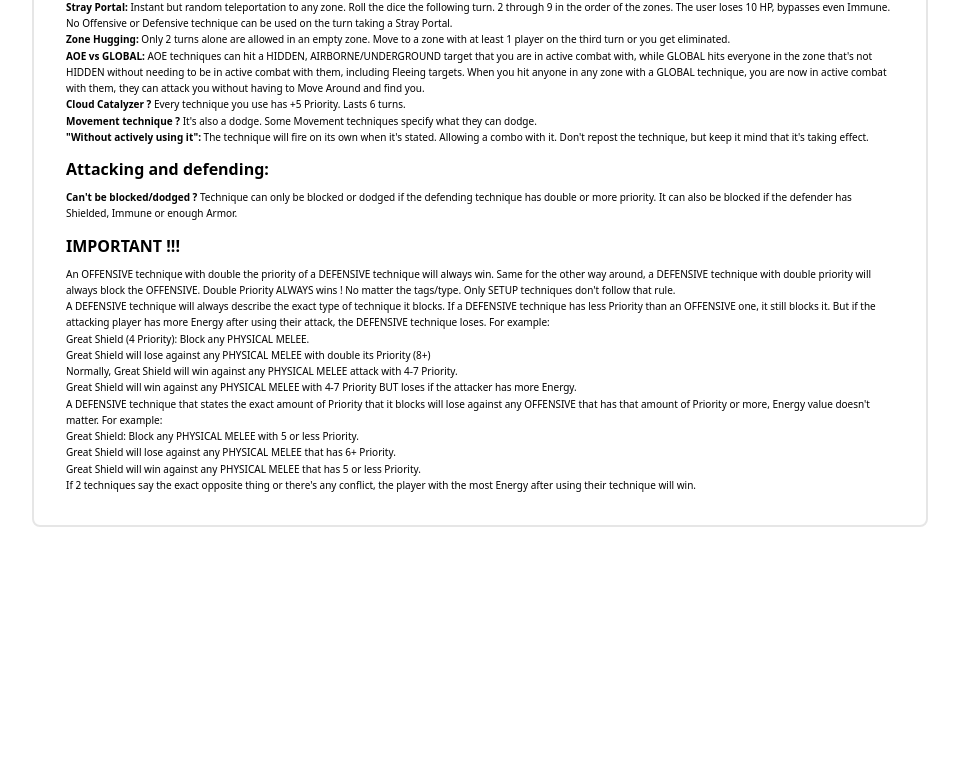
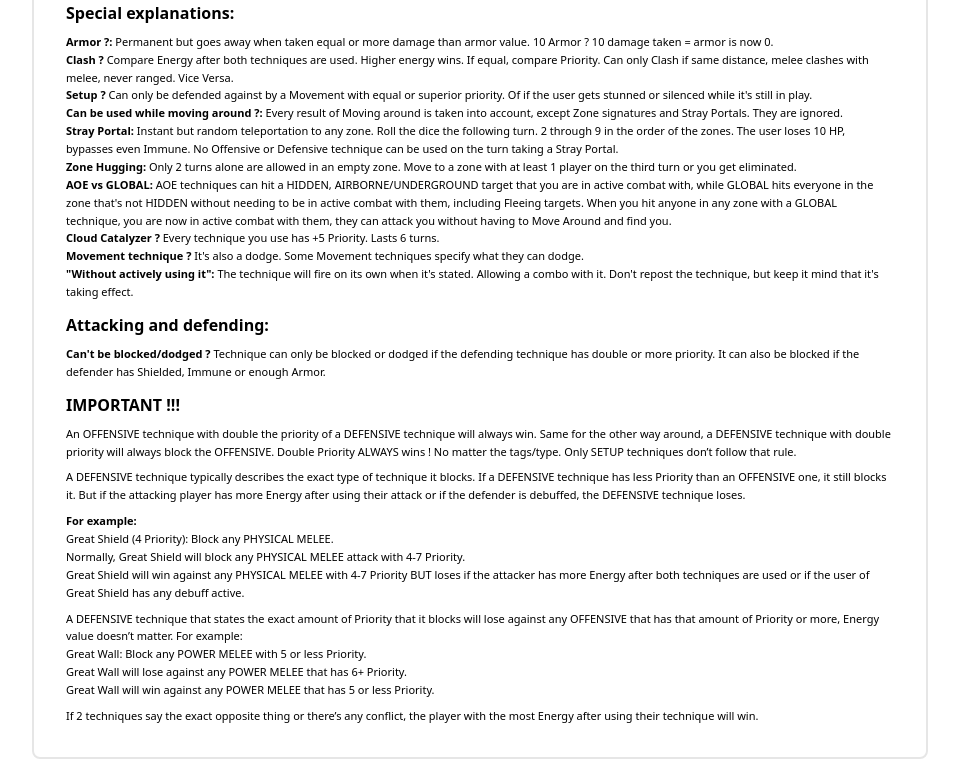
Before and after one commit to Isaacdev2004/ShonenCloud-project, a React (Vite) app: page /cloudopedia in a window 1280 px wide. Shown: the part 926-1709 px from the top of the page, without its empty margins (160-1119 px from the left). Before the commit the page ends 1477 px from the top, so only its background shows below. Built offline with nearby package versions, Linux system fonts and the light colour scheme; the HTML template or start-up script is replaced by a standard one.

Commit message:
Update Cloudopedia content and zone codex modal

```diff
--- a/src/pages/Arena.tsx
+++ b/src/pages/Arena.tsx
@@ -96,6 +96,7 @@ const Arena = () => {
   const [unreadCount, setUnreadCount] = useState(0);
   const [showNotifications, setShowNotifications] = useState(false);
   const [currentTarget, setCurrentTarget] = useState<string | null>(null);
+  const [showZoneCodex, setShowZoneCodex] = useState(false);
 
   useEffect(() => {
     const fetchUser = async () => {
@@ -623,6 +624,17 @@ const Arena = () => {
   };
 
   const handleDeleteArenaPost = async (postId: string) => {
+  const zoneSignatureImages = [
+    { src: "https://i.ibb.co/tTkk6Mwy/Baschool-DONE.jpg", alt: "Baschool" },
+    { src: "https://i.ibb.co/PsBSSZ0s/Chunin-DONE.jpg", alt: "Chunin" },
+    { src: "https://i.ibb.co/vxzKKTpy/Hueco-DONE.jpg", alt: "Hueco" },
+    { src: "https://i.ibb.co/kgsBHd6h/Musutafu-DONE.jpg", alt: "Musutafu" },
+    { src: "https://i.ibb.co/wNrT6g4X/Namek-DONE2.jpg", alt: "Namek" },
+    { src: "https://i.ibb.co/9mk6mgfh/Scrap-DONE2.jpg", alt: "Scrap" },
+    { src: "https://i.ibb.co/TD7tdTSX/Shibuya-DONE.jpg", alt: "Shibuya" },
+    { src: "https://i.ibb.co/7JkkMy05/Testing-DONE.jpg", alt: "Testing" },
+  ];
+
     const { error } = await supabase
       .from("arena_posts")
       .delete()
@@ -1065,7 +1077,7 @@ const Arena = () => {
             {/* Section 3: Cloudopedia */}
             <div className="border-2 border-border rounded-lg p-6 bg-card">
               <div className="flex items-center gap-4 justify-between">
-                <div className="flex items-center gap-4">
+                <div className="flex items-center gap-4 flex-wrap">
                   <div className="w-16 h-16 rounded-full border-2 border-border flex items-center justify-center text-2xl font-bold">
                     3
                   </div>
@@ -1075,6 +1087,13 @@ const Arena = () => {
                     className="text-lg"
                   >
                     Cloudopedia
+                  </Button>
+                  <Button
+                    onClick={() => setShowZoneCodex(true)}
+                    variant="outline"
+                    className="text-lg"
+                  >
+                    Zone Signatures &amp; Codex
                   </Button>
                 </div>
 
@@ -1250,6 +1269,44 @@ const Arena = () => {
         </div>
       </div>
 
+      {/* Zone Signatures & Codex Dialog */}
+      <Dialog open={showZoneCodex} onOpenChange={setShowZoneCodex}>
+        <DialogContent className="max-w-6xl w-[90vw] max-h-[85vh] overflow-y-auto">
+          <DialogHeader>
+            <DialogTitle>Zone Signatures and Codex Titles</DialogTitle>
+          </DialogHeader>
+          <div className="space-y-4 text-sm text-foreground">
+            <p>Use the horizontal scrollbar to see the other images.</p>
+            <div className="bg-[#333] overflow-x-auto whitespace-nowrap p-3 rounded-lg border border-border">
+              {zoneSignatureImages.map((img) => (
+                <img
+                  key={img.src}
+                  src={img.src}
+                  alt={img.alt}
+                  className="inline-block mr-2 h-[218px] w-[400px] object-cover rounded-md border border-border"
+                />
+              ))}
+            </div>
+            <p>
+              Remember, you must stay inactive for the amount of time mentioned to complete a zone signature. And below are the titles that can be purchased in The Yards. They last 48 hours and will automatically disappear from your profile.
+            </p>
+            <p>
+              <a
+                href="https://ibb.co/6R8nMb13"
+                target="_blank"
+                rel="noreferrer"
+              >
+                <img
+                  src="https://i.ibb.co/XZD2Qp3h/Codex-1st-wave.png"
+                  alt="Codex 1st wave"
+                  className="max-w-full h-auto rounded-md border border-border"
+                />
+              </a>
+            </p>
+          </div>
+        </DialogContent>
+      </Dialog>
+
       {/* Take Action Dialog */}
       <Dialog open={showActionDialog} onOpenChange={setShowActionDialog}>
         <DialogContent className="max-w-2xl max-h-[80vh] overflow-y-auto">
--- a/src/pages/Cloudopedia.tsx
+++ b/src/pages/Cloudopedia.tsx
@@ -20,11 +20,14 @@ const Cloudopedia = () => {
         <div className="border-2 border-border rounded-lg p-8 bg-card">
           <h1 className="text-4xl font-bold text-foreground mb-6">Cloudopedia</h1>
 
-          <div className="text-[10px] text-foreground space-y-3 leading-relaxed">
+          <div className="text-[11px] text-foreground space-y-3 leading-relaxed">
             <div>
               <h2 className="text-base font-bold text-foreground mb-2">Starting off-MUST READ:</h2>
               <p>
                 Fights can only be joined every 30 minutes,with a 5 minute window. Example: At 9:00 you can join, all the way to 9:05. If you miss it, you cannot join until 9:30 to 9:35. Then 10 to 10:05, 10:30 to 10:35 etc… Please, RESPECT this, as it allows other players already in fight to prepare themselves for newcomers. It's only fair to them.
+              </p>
+              <p className="mt-2">
+                Put your cursor on any profile pictures in any zones to see your opponent&apos;s current stats.
               </p>
             </div>
 
@@ -139,37 +142,35 @@ const Cloudopedia = () => {
             <div>
               <h2 className="text-base font-bold text-foreground mb-2">IMPORTANT !!!</h2>
               <p>
-                An OFFENSIVE technique with double the priority of a DEFENSIVE technique will always win. Same for the other way around, a DEFENSIVE technique with double priority will always block the OFFENSIVE. Double Priority ALWAYS wins ! No matter the tags/type. Only SETUP techniques don't follow that rule.
+                An OFFENSIVE technique with double the priority of a DEFENSIVE technique will always win. Same for the other way around, a DEFENSIVE technique with double priority will always block the OFFENSIVE. Double Priority ALWAYS wins ! No matter the tags/type. Only SETUP techniques don’t follow that rule.
               </p>
-              <p>
-                A DEFENSIVE technique will always describe the exact type of technique it blocks. If a DEFENSIVE technique has less Priority than an OFFENSIVE one, it still blocks it. But if the attacking player has more Energy after using their attack, the DEFENSIVE technique loses. For example:
+              <p className="mt-2">
+                A DEFENSIVE technique typically describes the exact type of technique it blocks. If a DEFENSIVE technique has less Priority than an OFFENSIVE one, it still blocks it. But if the attacking player has more Energy after using their attack or if the defender is debuffed, the DEFENSIVE technique loses.
               </p>
+              <p className="mt-2 font-semibold">For example:</p>
               <p>
                 Great Shield (4 Priority): Block any PHYSICAL MELEE.
               </p>
               <p>
-                Great Shield will lose against any PHYSICAL MELEE with double its Priority (8+)
+                Normally, Great Shield will block any PHYSICAL MELEE attack with 4-7 Priority.
               </p>
               <p>
-                Normally, Great Shield will win against any PHYSICAL MELEE attack with 4-7 Priority.
+                Great Shield will win against any PHYSICAL MELEE with 4-7 Priority BUT loses if the attacker has more Energy after both techniques are used or if the user of Great Shield has any debuff active.
+              </p>
+              <p className="mt-2">
+                A DEFENSIVE technique that states the exact amount of Priority that it blocks will lose against any OFFENSIVE that has that amount of Priority or more, Energy value doesn’t matter. For example:
               </p>
               <p>
-                Great Shield will win against any PHYSICAL MELEE with 4-7 Priority BUT loses if the attacker has more Energy.
+                Great Wall: Block any POWER MELEE with 5 or less Priority.
               </p>
               <p>
-                A DEFENSIVE technique that states the exact amount of Priority that it blocks will lose against any OFFENSIVE that has that amount of Priority or more, Energy value doesn't matter. For example:
+                Great Wall will lose against any POWER MELEE that has 6+ Priority.
               </p>
               <p>
-                Great Shield: Block any PHYSICAL MELEE with 5 or less Priority.
+                Great Wall will win against any POWER MELEE that has 5 or less Priority.
               </p>
-              <p>
-                Great Shield will lose against any PHYSICAL MELEE that has 6+ Priority.
-              </p>
-              <p>
-                Great Shield will win against any PHYSICAL MELEE that has 5 or less Priority.
-              </p>
-              <p>
-                If 2 techniques say the exact opposite thing or there's any conflict, the player with the most Energy after using their technique will win.
+              <p className="mt-2">
+                If 2 techniques say the exact opposite thing or there’s any conflict, the player with the most Energy after using their technique will win.
               </p>
             </div>
           </div>
```
